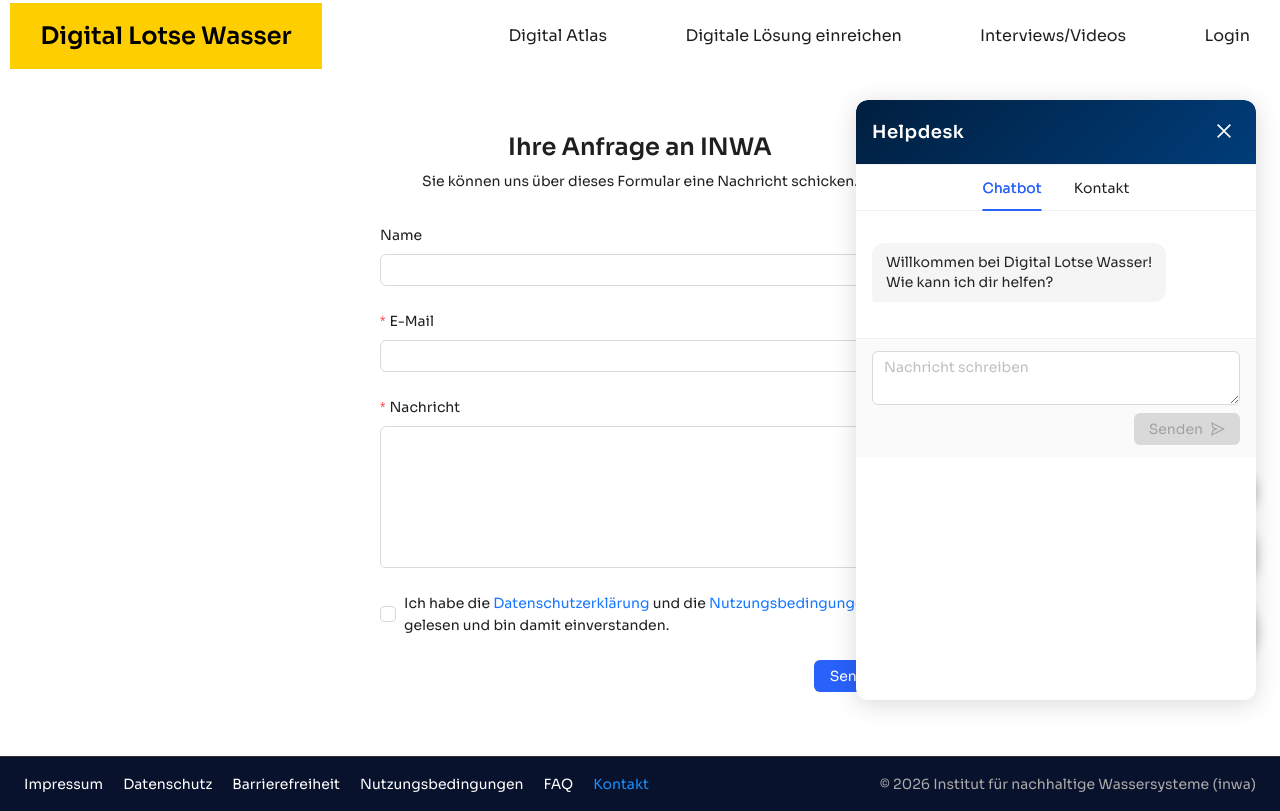
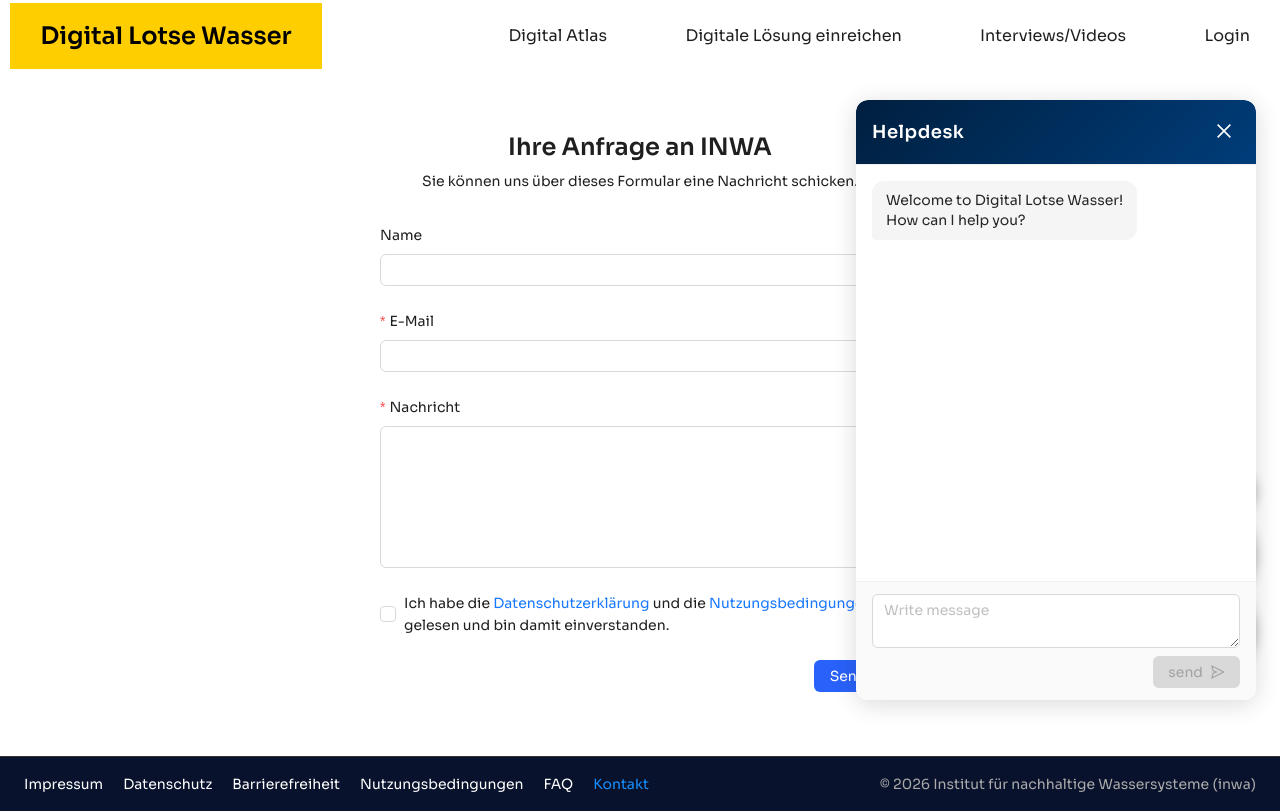
Before and after one commit to Minbaeva666/water_digital_navigator-, a React (Vite) app in the folder frontend/: page /dilowa/kontakt in a window 1280 px wide. Both pictures are taken after a click on the button 1236 px from the left and 748 px from the top of the page. Built offline with nearby package versions, Linux system fonts and the light colour scheme; some icons are missing.

Commit message:
Revert "tried to add contact form chat bot"
This reverts commit 5c547e534fa371715b8a531e5ace362cca2c57ba.

```diff
--- a/frontend/src/components/helpdesk/HelpdeskContactForm.tsx
+++ b/frontend/src/components/helpdesk/HelpdeskContactForm.tsx
@@ -19,13 +19,11 @@ const HelpdeskContactForm: React.FC = () => {
     setLoading(true);
     try {
       await helpdeskService.submitContactForm(values);
-      message.success("Vielen Dank! Wir werden uns bald bei dir melden.");
+      message.success("Thank you! We will get back to you soon.");
       form.resetFields();
     } catch (error) {
       console.error("Error submitting contact form:", error);
-      message.error(
-        "Nachricht konnte nicht gesendet werden. Bitte versuche es später erneut.",
-      );
+      message.error("Failed to send message. Please try again.");
     } finally {
       setLoading(false);
     }
@@ -42,36 +40,36 @@ const HelpdeskContactForm: React.FC = () => {
         <Form.Item
           name="name"
           label="Name"
-          rules={[{ required: true, message: "Bitte gib deinen Namen ein" }]}
+          rules={[{ required: true, message: "Please enter your name" }]}
         >
-          <Input placeholder="Dein Name" />
+          <Input placeholder="Your name" />
         </Form.Item>
 
         <Form.Item
           name="email"
-          label="E-Mail"
+          label="Email"
           rules={[
-            { required: true, message: "Bitte gib deine E-Mail ein" },
-            { type: "email", message: "Ungültiges E-Mail-Format" },
+            { required: true, message: "Please enter your email" },
+            { type: "email", message: "Invalid email format" },
           ]}
         >
-          <Input placeholder="deine@email.com" />
+          <Input placeholder="your@email.com" />
         </Form.Item>
 
         <Form.Item
           name="subject"
-          label="Betreff"
-          rules={[{ required: true, message: "Bitte gib einen Betreff ein" }]}
+          label="Subject"
+          rules={[{ required: true, message: "Please enter a subject" }]}
         >
-          <Input placeholder="Betreff" />
+          <Input placeholder="Subject" />
         </Form.Item>
 
         <Form.Item
           name="message"
-          label="Nachricht"
-          rules={[{ required: true, message: "Bitte gib deine Nachricht ein" }]}
+          label="Message"
+          rules={[{ required: true, message: "Please enter your message" }]}
         >
-          <Input.TextArea placeholder="Deine Nachricht" rows={4} />
+          <Input.TextArea placeholder="Your message" rows={4} />
         </Form.Item>
 
         <Form.Item>
@@ -82,7 +80,7 @@ const HelpdeskContactForm: React.FC = () => {
             className="contact-submit-btn"
             block
           >
-            Senden <SendOutlined />
+            send <SendOutlined />
           </Button>
         </Form.Item>
       </Form>
--- a/frontend/src/components/helpdesk/HelpdeskWidget.less
+++ b/frontend/src/components/helpdesk/HelpdeskWidget.less
@@ -34,7 +34,6 @@
     display: flex;
     justify-content: space-evenly;
 }
-
 .helpdesk-widget {
   position: fixed;
   bottom: 100px;
@@ -100,68 +99,6 @@
 
   &:hover {
     background-color: rgba(255, 255, 255, 0.1);
-  }
-}
-
-.helpdesk-tabs {
-  flex: 1;
-  display: flex;
-  flex-direction: column;
-  padding: 0;
-  min-height: 0;
-  overflow: hidden;
-
-  :global(.ant-tabs) {
-    display: flex;
-    flex-direction: column;
-    height: 100%;
-  }
-
-  :global(.ant-tabs-nav) {
-    margin: 0;
-    padding: 8px 16px;
-    border-bottom: 1px solid #f0f0f0;
-    flex-shrink: 0;
-  }
-
-  :global(.ant-tabs-nav-list) {
-    flex: 0 0 auto;
-  }
-
-  :global(.ant-tabs-content-holder) {
-    flex: 1 1 auto;
-    display: flex;
-    flex-direction: column;
-    min-height: 0;
-    overflow: hidden;
-  }
-
-  :global(.ant-tabs-content) {
-    flex: 1 1 100%;
-    overflow: hidden !important;
-    padding: 0;
-    display: flex;
-    flex-direction: column;
-  }
-
-  :global(.ant-tabs-content-top) {
-    flex: 1 1 100%;
-    display: flex;
-    flex-direction: column;
-    overflow: hidden;
-  }
-
-  :global(.ant-tabs-tabpane) {
-    flex: 1 1 100%;
-    padding: 0;
-    display: none !important;
-    flex-direction: column;
-    overflow: hidden !important;
-  }
-
-  :global(.ant-tabs-tabpane-active) {
-    display: flex !important;
-    flex-direction: column;
   }
 }
 
--- a/frontend/src/components/helpdesk/HelpdeskWidget.tsx
+++ b/frontend/src/components/helpdesk/HelpdeskWidget.tsx
@@ -1,12 +1,11 @@
 import React, { useState, useRef, useEffect } from "react";
-import { Button, Input, Tabs, Spin } from "antd";
+import { Button, Input, Spin } from "antd";
 import {
   SendOutlined,
   CloseOutlined,
   MessageOutlined,
 } from "@ant-design/icons";
 import "./HelpdeskWidget.less";
-import HelpdeskContactForm from "./HelpdeskContactForm";
 import helpdeskService from "../../services/helpdeskService";
 
 interface Message {
@@ -18,11 +17,10 @@ interface Message {
 
 const HelpdeskWidget: React.FC = () => {
   const [isOpen, setIsOpen] = useState(false);
-  const [activeTab, setActiveTab] = useState("chatbot");
   const [messages, setMessages] = useState<Message[]>([
     {
       id: "1",
-      text: "Willkommen bei Digital Lotse Wasser!\nWie kann ich dir helfen?",
+      text: "Welcome to Digital Lotse Wasser!\nHow can I help you?",
       sender: "bot",
       timestamp: new Date(),
     },
@@ -85,60 +83,6 @@ const HelpdeskWidget: React.FC = () => {
     }
   };
 
-  const items = [
-    {
-      key: "chatbot",
-      label: "Chatbot",
-      children: (
-        <div className="helpdesk-chat-container">
-          <div className="helpdesk-messages">
-            {messages.map((msg) => (
-              <div
-                key={msg.id}
-                className={`helpdesk-message ${
-                  msg.sender === "user" ? "user-message" : "bot-message"
-                }`}
-              >
-                <div className="message-bubble">{msg.text}</div>
-              </div>
-            ))}
-            {loading && (
-              <div className="helpdesk-message bot-message">
-                <div className="message-bubble">
-                  <Spin size="small" spinning={true} />
-                </div>
-              </div>
-            )}
-            <div ref={messagesEndRef} />
-          </div>
-          <div className="helpdesk-input-area">
-            <Input.TextArea
-              placeholder="Nachricht schreiben"
-              value={inputValue}
-              onChange={(e) => setInputValue(e.target.value)}
-              onKeyPress={handleKeyPress}
-              rows={2}
-              className="helpdesk-input"
-            />
-            <Button
-              type="primary"
-              onClick={handleSendMessage}
-              disabled={!inputValue.trim() || loading}
-              className="helpdesk-send-btn"
-            >
-              Senden <SendOutlined />
-            </Button>
-          </div>
-        </div>
-      ),
-    },
-    {
-      key: "contact",
-      label: "Kontakt",
-      children: <HelpdeskContactForm />,
-    },
-  ];
-
   return (
     <>
       {/* Floating Button */}
@@ -168,12 +112,46 @@ const HelpdeskWidget: React.FC = () => {
             />
           </div>
 
-          <Tabs
-            activeKey={activeTab}
-            onChange={setActiveTab}
-            items={items}
-            className="helpdesk-tabs"
-          />
+          <div className="helpdesk-chat-container">
+            <div className="helpdesk-messages">
+              {messages.map((msg) => (
+                <div
+                  key={msg.id}
+                  className={`helpdesk-message ${
+                    msg.sender === "user" ? "user-message" : "bot-message"
+                  }`}
+                >
+                  <div className="message-bubble">{msg.text}</div>
+                </div>
+              ))}
+              {loading && (
+                <div className="helpdesk-message bot-message">
+                  <div className="message-bubble">
+                    <Spin size="small" spinning={true} />
+                  </div>
+                </div>
+              )}
+              <div ref={messagesEndRef} />
+            </div>
+            <div className="helpdesk-input-area">
+              <Input.TextArea
+                placeholder="Write message"
+                value={inputValue}
+                onChange={(e) => setInputValue(e.target.value)}
+                onKeyPress={handleKeyPress}
+                rows={2}
+                className="helpdesk-input"
+              />
+              <Button
+                type="primary"
+                onClick={handleSendMessage}
+                disabled={!inputValue.trim() || loading}
+                className="helpdesk-send-btn"
+              >
+                send <SendOutlined />
+              </Button>
+            </div>
+          </div>
         </div>
       )}
     </>
```
